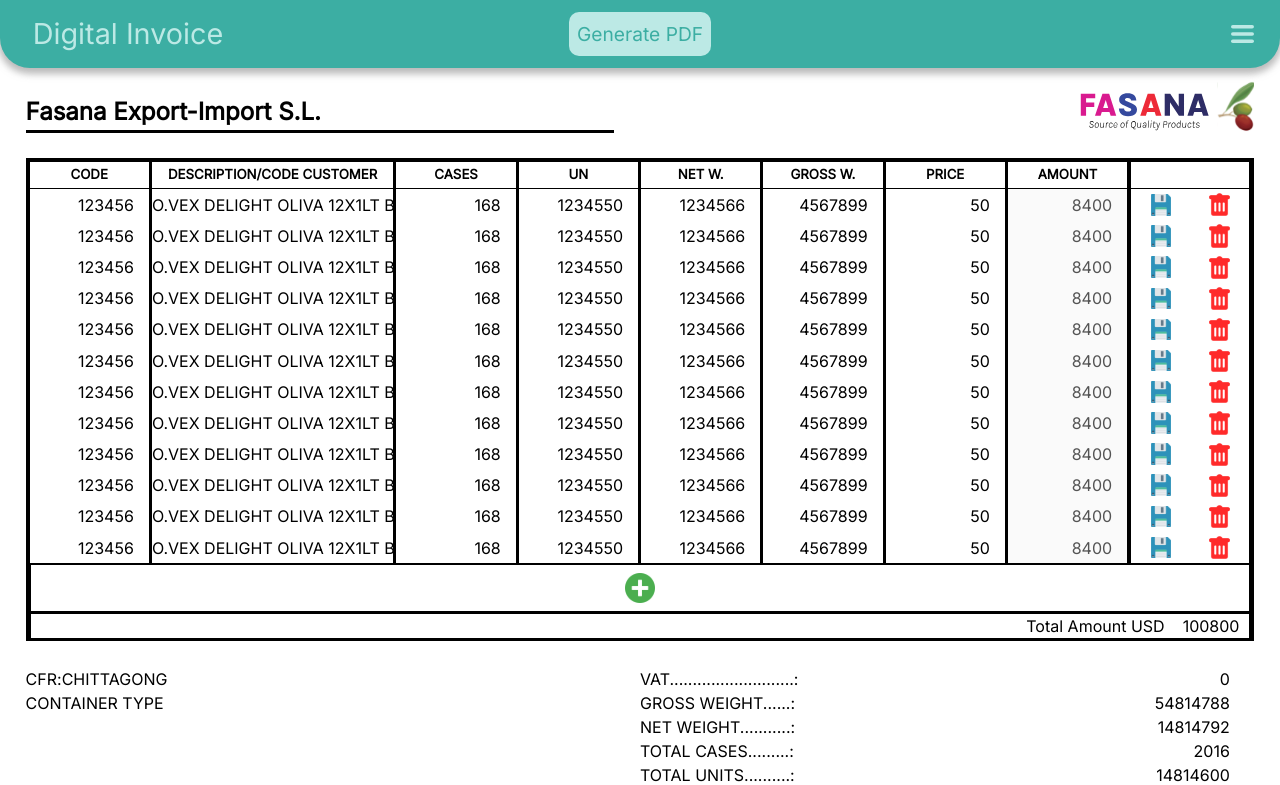
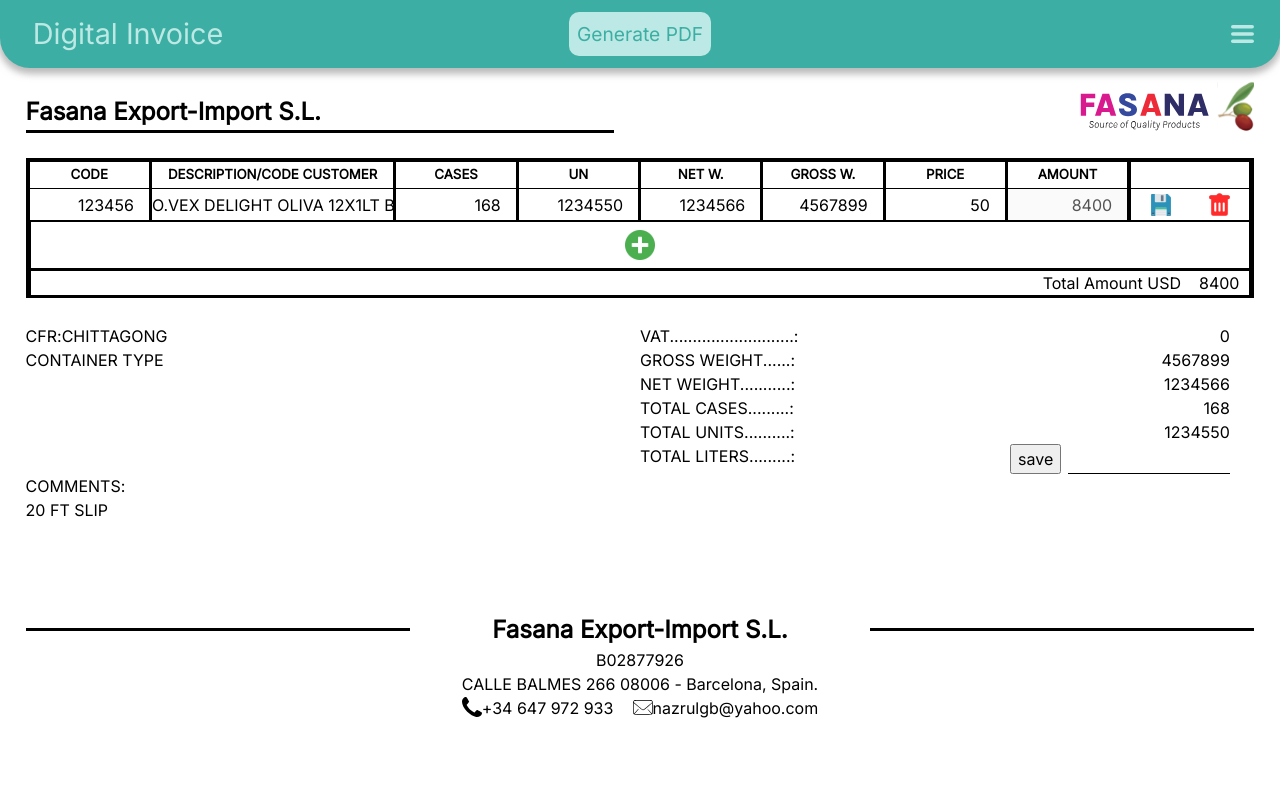
Before and after one commit to PDFgenerator/PDFgenerator.github.io, a React (Create React App) app: page / in a window 1280 px wide. Shown: the top 785 px of the page. Built offline with nearby package versions, Linux system fonts and the light colour scheme.

Commit message:
created validations of total liters and rows

```diff
--- a/src/App/Inovoice/TotalResults/totalResults.jsx
+++ b/src/App/Inovoice/TotalResults/totalResults.jsx
@@ -26,7 +26,7 @@
 
     return (
         <div className={css.Container}>
-            {console.log(DataService.totals)}
+            {/* {console.log(DataService.totals)} */}
             <section className={css.FirstSection}>
                 <article className={css.Cfr}>
                     <p>CFR:CHITTAGONG</p>
--- a/src/App/Nav/nav.jsx
+++ b/src/App/Nav/nav.jsx
@@ -1,13 +1,21 @@
 import css from './nav.module.css';
 import burger from '../../Assets/burger.svg';
 import PDF from '../../Repository/PDF.js';
+import ValidationsPDF from '../../Repository/ValidationsPDF';
 
 function Nav() {
+
+    let validate = new ValidationsPDF();
+
+    const GeneratePDF = () => {
+        validate.ValidationsForPDF() ? PDF() : validate.PrintValidationFail();
+    }
+
     return (
         <nav className={css.nav}>
             <p>Digital Invoice</p>
             <div className={css.Generate}>
-                <button onClick={ () => PDF() }><p>Generate PDF</p></button>
+                <button onClick={ () => GeneratePDF() }><p>Generate PDF</p></button>
             </div>
             <div className={css.ContainerBurguer}><img src={burger} alt="" /></div>
         </nav>
--- a/src/Repository/DataService.js
+++ b/src/Repository/DataService.js
@@ -36,128 +36,128 @@
             gross: "4567899",
             price: 50.00,
             amount: 0.00,
-        },
-        {
-            id: 2,
-            code: "123456",
-            description: "O.VEX DELIGHT OLIVA 12X1LT BVR BANGLADES",
-            cases: 168,
-            un: "1234550",
-            net: "1234566",
-            gross: "4567899",
-            price: 50.00,
-            amount: 0.00,
-        },
-        {
-            id: 3,
-            code: "123456",
-            description: "O.VEX DELIGHT OLIVA 12X1LT BVR BANGLADES",
-            cases: 168,
-            un: "1234550",
-            net: "1234566",
-            gross: "4567899",
-            price: 50.00,
-            amount: 0.00,
-        },
-        {
-            id: 4,
-            code: "123456",
-            description: "O.VEX DELIGHT OLIVA 12X1LT BVR BANGLADES",
-            cases: 168,
-            un: "1234550",
-            net: "1234566",
-            gross: "4567899",
-            price: 50.00,
-            amount: 0.00,
-        },
-        {
-            id: 5,
-            code: "123456",
-            description: "O.VEX DELIGHT OLIVA 12X1LT BVR BANGLADES",
-            cases: 168,
-            un: "1234550",
-            net: "1234566",
-            gross: "4567899",
-            price: 50.00,
-            amount: 0.00,
-        },
-        {
-            id: 6,
-            code: "123456",
-            description: "O.VEX DELIGHT OLIVA 12X1LT BVR BANGLADES",
-            cases: 168,
-            un: "1234550",
-            net: "1234566",
-            gross: "4567899",
-            price: 50.00,
-            amount: 0.00,
-        },
-        {
-            id: 7,
-            code: "123456",
-            description: "O.VEX DELIGHT OLIVA 12X1LT BVR BANGLADES",
-            cases: 168,
-            un: "1234550",
-            net: "1234566",
-            gross: "4567899",
-            price: 50.00,
-            amount: 0.00,
-        },
-        {
-            id: 8,
-            code: "123456",
-            description: "O.VEX DELIGHT OLIVA 12X1LT BVR BANGLADES",
-            cases: 168,
-            un: "1234550",
-            net: "1234566",
-            gross: "4567899",
-            price: 50.00,
-            amount: 0.00,
-        },
-        {
-            id: 9,
-            code: "123456",
-            description: "O.VEX DELIGHT OLIVA 12X1LT BVR BANGLADES",
-            cases: 168,
-            un: "1234550",
-            net: "1234566",
-            gross: "4567899",
-            price: 50.00,
-            amount: 0.00,
-        },
-        {
-            id: 10,
-            code: "123456",
-            description: "O.VEX DELIGHT OLIVA 12X1LT BVR BANGLADES",
-            cases: 168,
-            un: "1234550",
-            net: "1234566",
-            gross: "4567899",
-            price: 50.00,
-            amount: 0.00,
-        },
-        {
-            id: 11,
-            code: "123456",
-            description: "O.VEX DELIGHT OLIVA 12X1LT BVR BANGLADES",
-            cases: 168,
-            un: "1234550",
-            net: "1234566",
-            gross: "4567899",
-            price: 50.00,
-            amount: 0.00,
-        },
-        {
-            id: 12,
-            code: "123456",
-            description: "O.VEX DELIGHT OLIVA 12X1LT BVR BANGLADES",
-            cases: 168,
-            un: "1234550",
-            net: "1234566",
-            gross: "4567899",
-            price: 50.00,
-            amount: 0.00,
-        }
+        }//,
+        // {
+        //     id: 2,
+        //     code: "123456",
+        //     description: "O.VEX DELIGHT OLIVA 12X1LT BVR BANGLADES",
+        //     cases: 168,
+        //     un: "1234550",
+        //     net: "1234566",
+        //     gross: "4567899",
+        //     price: 50.00,
+        //     amount: 0.00,
+        // },
+        // {
+        //     id: 3,
+        //     code: "123456",
+        //     description: "O.VEX DELIGHT OLIVA 12X1LT BVR BANGLADES",
+        //     cases: 168,
+        //     un: "1234550",
+        //     net: "1234566",
+        //     gross: "4567899",
+        //     price: 50.00,
+        //     amount: 0.00,
+        // },
+        // {
+        //     id: 4,
+        //     code: "123456",
+        //     description: "O.VEX DELIGHT OLIVA 12X1LT BVR BANGLADES",
+        //     cases: 168,
+        //     un: "1234550",
+        //     net: "1234566",
+        //     gross: "4567899",
+        //     price: 50.00,
+        //     amount: 0.00,
+        // },
+        // {
+        //     id: 5,
+        //     code: "123456",
+        //     description: "O.VEX DELIGHT OLIVA 12X1LT BVR BANGLADES",
+        //     cases: 168,
+        //     un: "1234550",
+        //     net: "1234566",
+        //     gross: "4567899",
+        //     price: 50.00,
+        //     amount: 0.00,
+        // },
+        // {
+        //     id: 6,
+        //     code: "123456",
+        //     description: "O.VEX DELIGHT OLIVA 12X1LT BVR BANGLADES",
+        //     cases: 168,
+        //     un: "1234550",
+        //     net: "1234566",
+        //     gross: "4567899",
+        //     price: 50.00,
+        //     amount: 0.00,
+        // },
+        // {
+        //     id: 7,
+        //     code: "123456",
+        //     description: "O.VEX DELIGHT OLIVA 12X1LT BVR BANGLADES",
+        //     cases: 168,
+        //     un: "1234550",
+        //     net: "1234566",
+        //     gross: "4567899",
+        //     price: 50.00,
+        //     amount: 0.00,
+        // },
+        // {
+        //     id: 8,
+        //     code: "123456",
+        //     description: "O.VEX DELIGHT OLIVA 12X1LT BVR BANGLADES",
+        //     cases: 168,
+        //     un: "1234550",
+        //     net: "1234566",
+        //     gross: "4567899",
+        //     price: 50.00,
+        //     amount: 0.00,
+        // },
+        // {
+        //     id: 9,
+        //     code: "123456",
+        //     description: "O.VEX DELIGHT OLIVA 12X1LT BVR BANGLADES",
+        //     cases: 168,
+        //     un: "1234550",
+        //     net: "1234566",
+        //     gross: "4567899",
+        //     price: 50.00,
+        //     amount: 0.00,
+        // },
+        // {
+        //     id: 10,
+        //     code: "123456",
+        //     description: "O.VEX DELIGHT OLIVA 12X1LT BVR BANGLADES",
+        //     cases: 168,
+        //     un: "1234550",
+        //     net: "1234566",
+        //     gross: "4567899",
+        //     price: 50.00,
+        //     amount: 0.00,
+        // },
+        // {
+        //     id: 11,
+        //     code: "123456",
+        //     description: "O.VEX DELIGHT OLIVA 12X1LT BVR BANGLADES",
+        //     cases: 168,
+        //     un: "1234550",
+        //     net: "1234566",
+        //     gross: "4567899",
+        //     price: 50.00,
+        //     amount: 0.00,
+        // },
+        // {
+        //     id: 12,
+        //     code: "123456",
+        //     description: "O.VEX DELIGHT OLIVA 12X1LT BVR BANGLADES",
+        //     cases: 168,
+        //     un: "1234550",
+        //     net: "1234566",
+        //     gross: "4567899",
+        //     price: 50.00,
+        //     amount: 0.00,
+        // }
     ],
     totals:{
         amount: 0.00,
--- /dev/null
+++ b/src/Repository/ValidationsPDF.js
@@ -0,0 +1,27 @@
+import { DataService } from './DataService';
+
+class ValidationsPDF {
+    ValidateRows() {
+        let result = DataService.table.length > 0;
+        return result;
+    }
+
+    ValidateLiters() {
+        let result = DataService.totals.totalLiters > 0;
+        return result;
+    }
+
+    ValidationsForPDF() {
+        let result = this.ValidateRows() && this.ValidateLiters() && true;
+        return result;
+    }
+
+    PrintValidationFail() {
+        console.group("Validations fail to generate the PDF.");
+            if(!this.ValidateRows()) {console.log("There are not rows in the table.");alert("There are not rows in the table.");}
+            if(!this.ValidateLiters()) {console.log("Total liters equals 0.");alert("Total liters equals 0. To continue, total liters must be greater than 0.");}
+        console.groupEnd();
+    }
+}
+
+export default ValidationsPDF;
```
